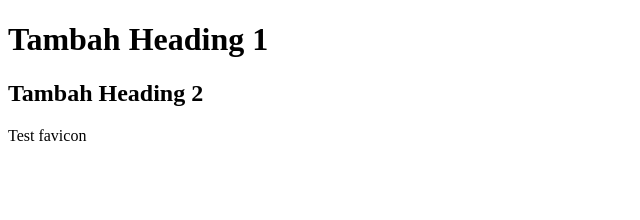
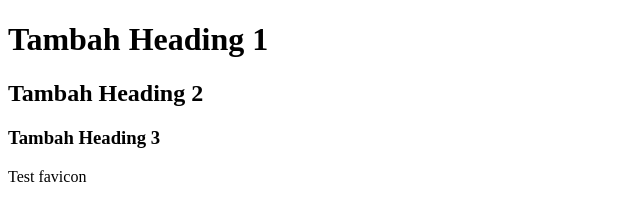
Before and after one commit to effakrisma/project_front, a plain HTML site: page index.html in a window 1280 px wide. Shown: the whole page, without its empty margins (0-640 px from the left). Drawn offline with Linux system fonts and the light colour scheme.

Commit message:
second commit

```diff
--- a/index.html
+++ b/index.html
@@ -12,6 +12,7 @@
 <body>
     <h1>Tambah Heading 1</h1>
     <h2>Tambah Heading 2</h2>
+    <h3>Tambah Heading 3</h3>
     <p>Test favicon</p>
 
 </body>
```
